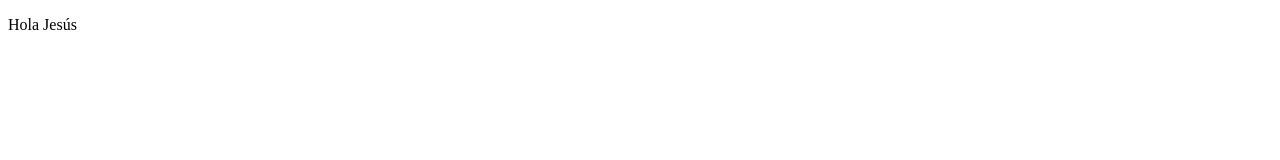
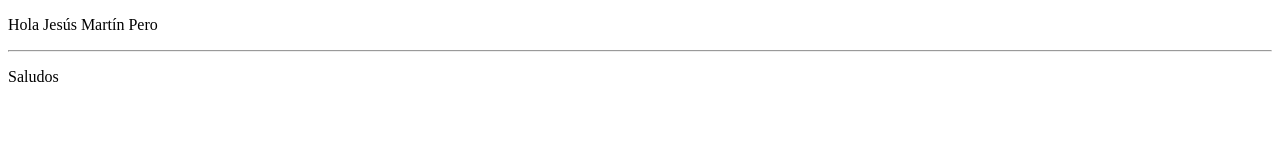
Before and after one commit to jesusapb2/primero, a plain HTML site: page index.html in a window 1280 px wide. Drawn offline with Linux system fonts and the light colour scheme.

Commit message:
añadimos nombre completo y saludos

```diff
--- a/index.html
+++ b/index.html
@@ -4,6 +4,8 @@
         <title>Git y hub</title>
     </head>
     <body>
-        <p>Hola Jesús</p>
+        <p>Hola Jesús Martín Pero</p>
+        <hr />
+        <p>Saludos</p>
     </body>
 </html>
```
